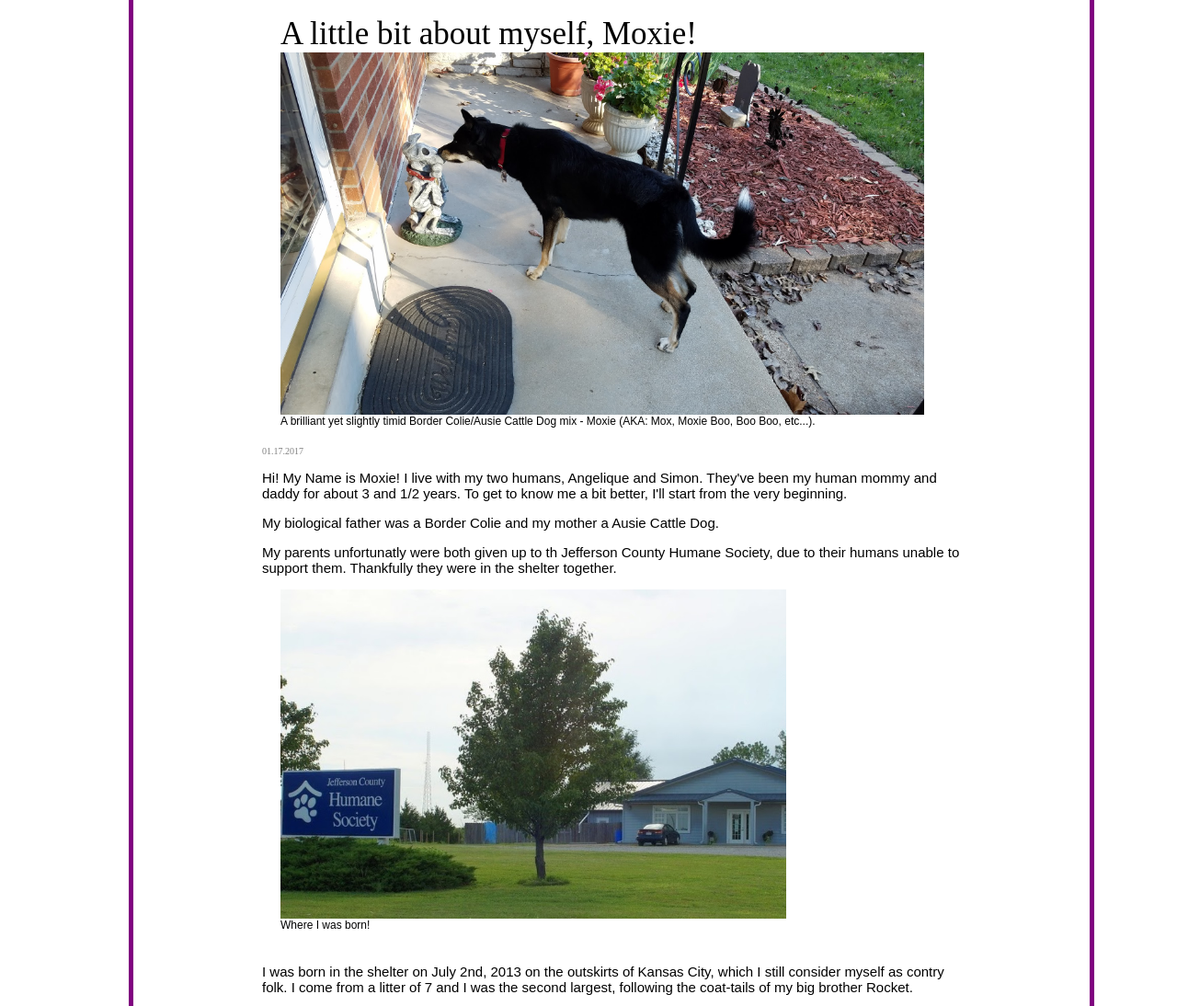
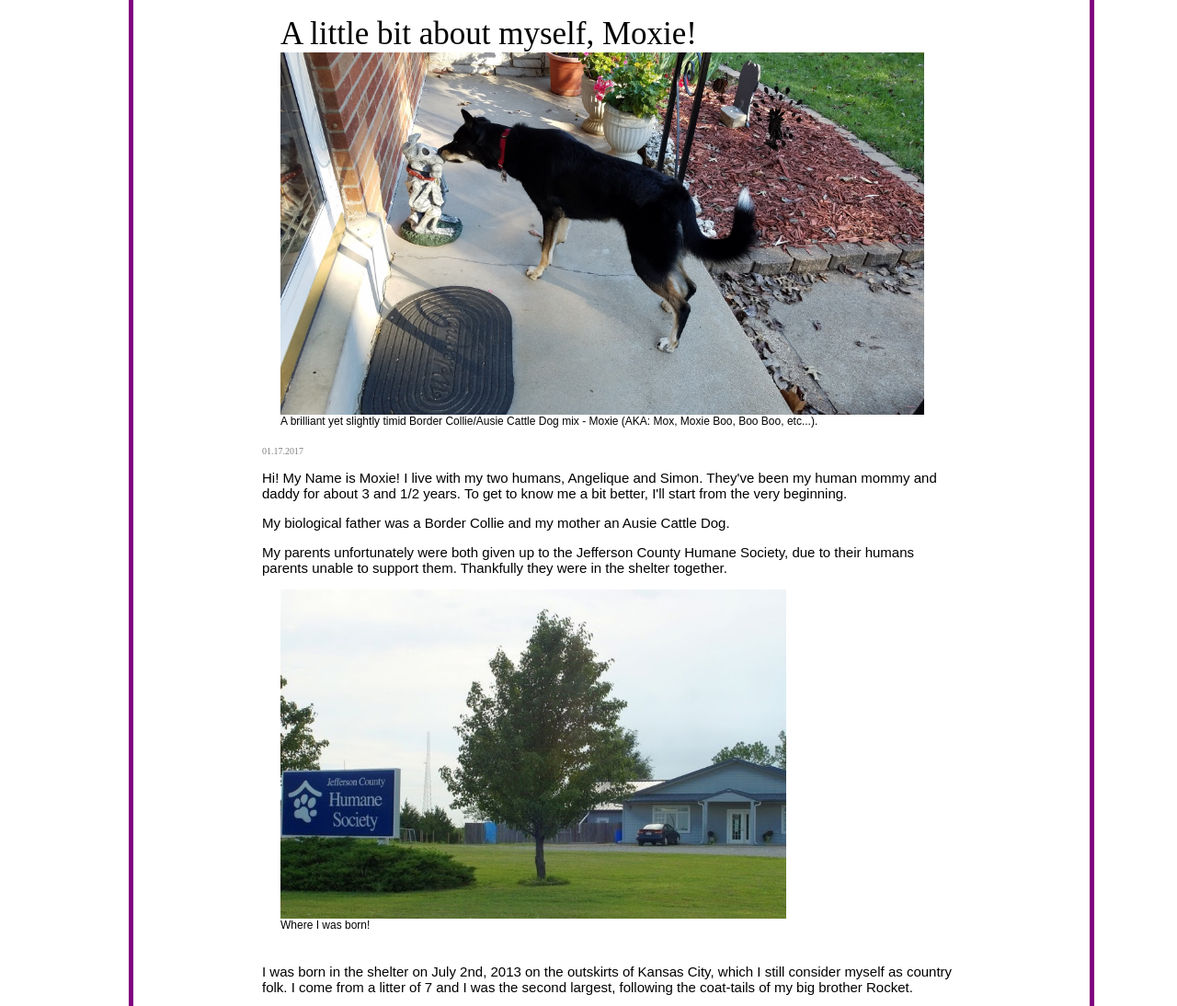
Before and after one commit to leesimon18/html-me-something, a plain HTML site: page index.html in a window 1280 px wide. Shown: the part 323-1417 px from the top of the page at 92% size. Drawn offline with Linux system fonts and the light colour scheme.

Commit message:
Corrected spelling errors

```diff
--- a/index.html
+++ b/index.html
@@ -21,7 +21,7 @@
 				<div class="article-title-content">
 					<img class="article-title-pic" src="images/curious_moxie.jpg" alt="curious_moxie.jpg">
 					</br>
-					A brilliant yet slightly timid Border Colie/Ausie Cattle Dog mix - Moxie (AKA: Mox, Moxie Boo, Boo Boo, etc...).
+					A brilliant yet slightly timid Border Collie/Ausie Cattle Dog mix - Moxie (AKA: Mox, Moxie Boo, Boo Boo, etc...).
 				</div>
 			</div>
 			<div class="article-date">
@@ -34,11 +34,11 @@
 					</p>
 
 					<p>
-					My biological father was a Border Colie and my mother a Ausie Cattle Dog.
+					My biological father was a Border Collie and my mother an Ausie Cattle Dog.
 					</p>
 
 					<p>
-					My parents unfortunatly were both given up to th Jefferson County Humane Society, due to their humans unable to support them. Thankfully they were in the shelter together.
+					My parents unfortunately were both given up to the Jefferson County Humane Society, due to their humans parents unable to support them. Thankfully they were in the shelter together.
 					</p>
 						<div class="pic-container">
 							<img class="article-pic" src="images/jeff-co-humane.jpg" alt="Rosalie 2.jpg">
@@ -46,7 +46,7 @@
 							Where I was born!
 						</div>
 					<p>
-					I was born in the shelter on July 2nd, 2013 on the outskirts of Kansas City, which I still consider myself as contry folk.
+					I was born in the shelter on July 2nd, 2013 on the outskirts of Kansas City, which I still consider myself as country folk.
 					I come from a litter of 7 and I was the second largest, following the coat-tails of my big brother Rocket.
 					</p>
 						<div class="pic-container">
@@ -69,7 +69,7 @@
 							Bliss is in a belly rub.
 						</div>
 					<p>
-					I travled to my new home on Oct 12, 2013. There I would learn to potty outside, play ball, clean-up my toys, fly and catch my frisbee. Did I tell you how much I love flying through the air and catching my ball or frisbee. I also learned how to go through my food toys. And just between you and me... these food toys are way too easy. Now we're up to speed!
+					I traveled to my new home on Oct 12, 2013. There I would learn to potty outside, play ball, clean-up my toys, fly and catch my frisbee. Did I tell you how much I love flying through the air and catching my ball or frisbee. I also learned how to go through my food toys. And just between you and me... these food toys are way too easy. Now we're up to speed!
 					</p>
 						<div class="pic-container">
 							<img class="article-pic" src="images/Older/toys.jpg" width="350px">
```
